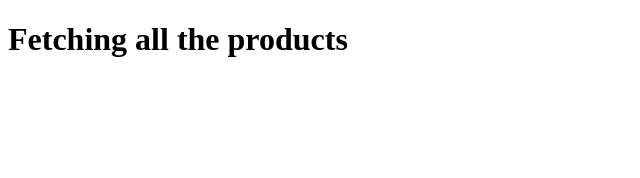
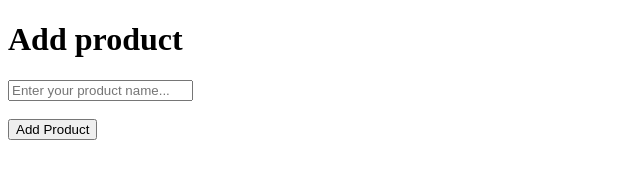
Before and after one commit to subh-jaiswalll/Sharpeners, a website: page view/product.html in a window 1280 px wide. Shown: the whole page, without its empty margins (0-640 px from the left). Drawn offline with Linux system fonts and the light colour scheme.

Commit message:
Html form 2 done

```diff
--- a/view/product.html
+++ b/view/product.html
@@ -6,7 +6,20 @@
     <title>Document</title>
 </head>
 <body>
-    <h1>Fetching all the products</h1>
+    <h1>Add product</h1>
+
+    <form>
+        <label for="products">
+            <input type="text" name="ProductName" id="product" placeholder="Enter your product name...">
+        </label>
+
+        <br>
+        <br>
+
+        <button type="submit">Add Product</button>
+    </form>
+
+
 
 </body>
 </html>
```
